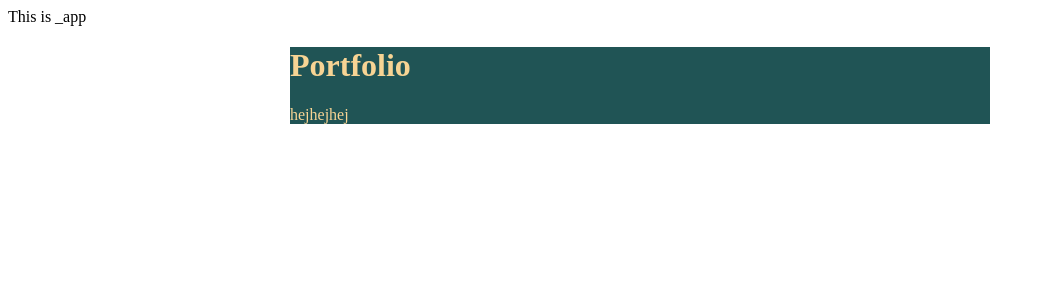
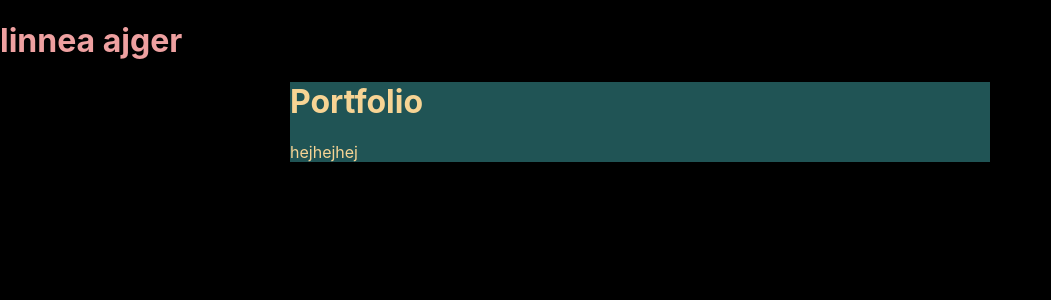
Before and after one commit to LinneaAjger/new-portfolio, a Next.js app in the folder with_styled_components/: page / in a window 1280 px wide. Shown: the top 300 px of the page, without its empty margins (0-1051 px from the left). Built offline with nearby package versions, Linux system fonts and the light colour scheme.

Commit message:
created a theme and global styles for the project

```diff
--- /dev/null
+++ b/with_styled_components/components/globalstyles.tsx
@@ -0,0 +1,25 @@
+import { createGlobalStyle } from 'styled-components'
+
+const GlobalStyle = createGlobalStyle`
+  html,
+  body {
+    color: ${({ theme }) => theme.colors.primary};
+    padding: 0;
+    margin: 0;
+    font-family: -apple-system, BlinkMacSystemFont, Segoe UI, Roboto, Oxygen,
+      Ubuntu, Cantarell, Fira Sans, Droid Sans, Helvetica Neue, sans-serif;
+      background-color: black;
+
+  }
+
+  a {
+    color: inherit;
+    text-decoration: none;
+  }
+
+  * {
+    box-sizing: border-box;
+  }
+`
+
+export default GlobalStyle
--- a/with_styled_components/pages/_app.tsx
+++ b/with_styled_components/pages/_app.tsx
@@ -1,25 +1,24 @@
 import React from 'react';
 import { useRouter } from 'next/router';
 import { AppProps } from 'next/app';
-import {ThemeProvider} from 'styled-components';
+import { ThemeProvider, DefaultTheme } from 'styled-components'
+import GlobalStyle from '../components/globalstyles'
 
-const theme = {
+const theme: DefaultTheme = {
   colors: {
-    header:'#4d4dec',
-    body: '#000000',
-    footer: '#b0636321'
-  }
+    primary: '#eea0a0',
+    secondary: '#0070f3',
+  },
 }
 
 function MyApp({ Component, pageProps }: AppProps) {
   const router = useRouter();
   return (
     <ThemeProvider theme={theme}>
-  <>
-  This is _app
-  <Component {...pageProps} key={router.asPath} />
-  </>
-  </ThemeProvider>
+      <h1>linnea ajger</h1>
+    <GlobalStyle />
+      <Component {...pageProps} key={router.asPath} />
+    </ThemeProvider>
   )
 }
 
```
Also changed, not shown: with_styled_components/components/sharedstyles.tsx (added, +22 -0 lines), with_styled_components/styled.d.ts (added, +10 -0 lines).
